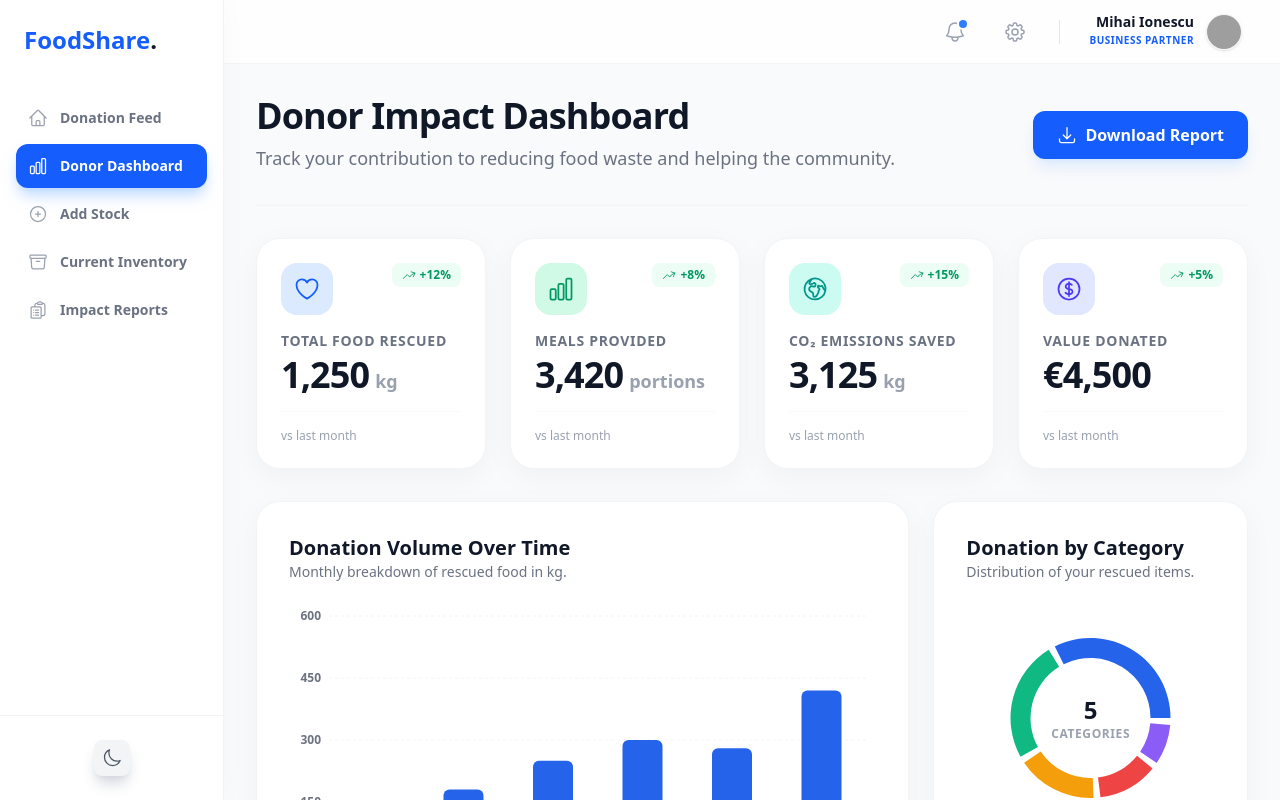
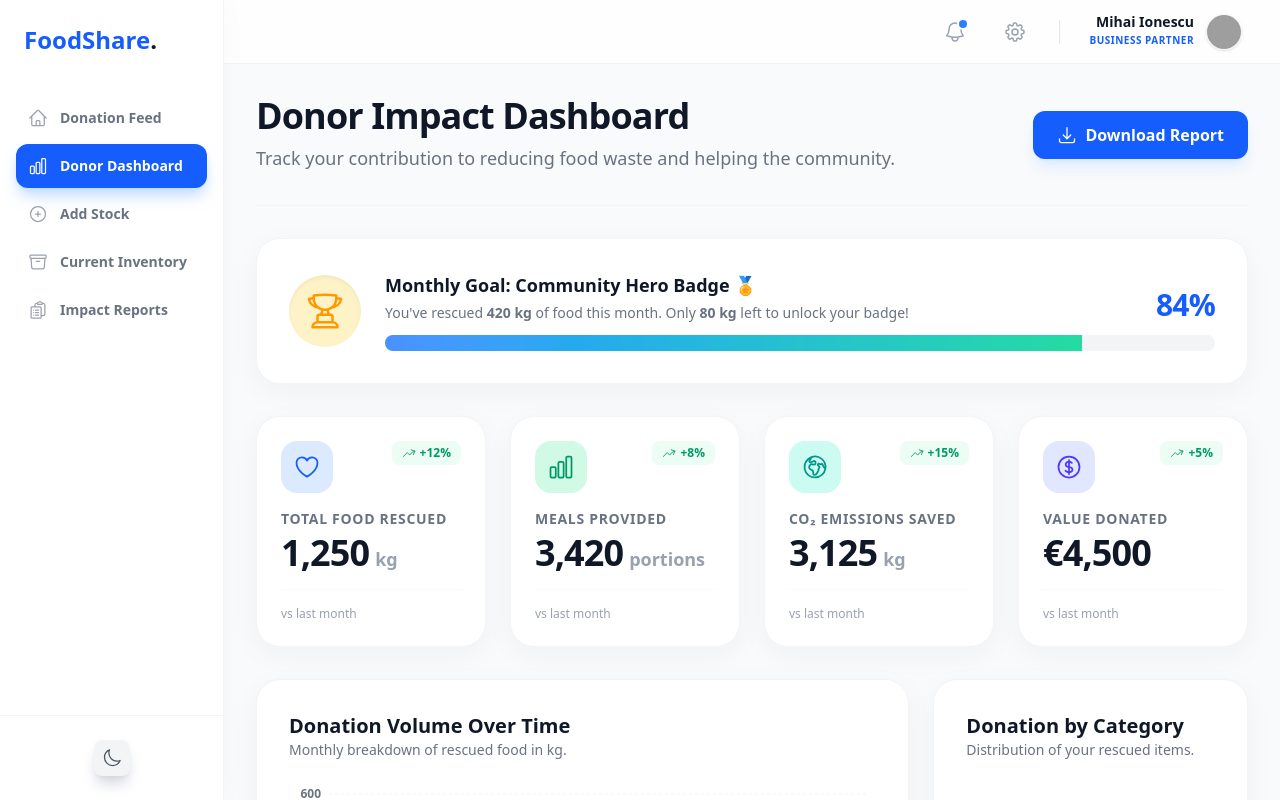
Before and after one commit to LeoMurjinschi/VLM, a React (Vite) app: page /dashboard in a window 1280 px wide. Built offline with nearby package versions, Linux system fonts and the light colour scheme; grey boxes are pictures that could not be loaded.

Commit message:
add MilestoneTracker component to DonorDashboard

```diff
--- /dev/null
+++ b/src/components/MilestoneTracker.tsx
@@ -0,0 +1,68 @@
+import React, { useEffect, useState } from 'react';
+import { useTheme } from '../hooks/useTheme';
+import { TrophyIcon } from '@heroicons/react/24/outline';
+
+const MilestoneTracker: React.FC = () => {
+  const { theme } = useTheme();
+  const [progress, setProgress] = useState(0);
+  const currentAmount = 420;
+  const targetAmount = 500;
+  const targetPercentage = Math.min(Math.round((currentAmount / targetAmount) * 100), 100);
+  const remainingAmount = targetAmount - currentAmount;
+
+
+  useEffect(() => {
+    const timer = setTimeout(() => {
+      setProgress(targetPercentage);
+    }, 300);
+    return () => clearTimeout(timer);
+  }, [targetPercentage]);
+
+  return (
+    <div className={`p-6 md:p-8 rounded-3xl border shadow-[0_8px_30px_rgb(0,0,0,0.04)] flex flex-col md:flex-row items-center gap-6 animate-fade-in-up ${
+      theme === 'light' ? 'bg-white border-gray-100' : 'bg-gray-800 border-gray-700'
+    }`}>
+
+
+      <div className={`p-4 rounded-full flex-shrink-0 shadow-inner ${
+        theme === 'light' ? 'bg-amber-100 text-amber-500' : 'bg-amber-900/40 text-amber-400'
+      }`}>
+        <TrophyIcon className="w-10 h-10" />
+      </div>
+
+
+      <div className="flex-1 w-full">
+        <div className="flex flex-col md:flex-row md:justify-between md:items-end mb-3 gap-2">
+          <div>
+            <h3 className={`text-lg font-extrabold ${theme === 'light' ? 'text-gray-900' : 'text-gray-100'}`}>
+              Monthly Goal: Community Hero Badge 🏅
+            </h3>
+            <p className={`text-sm font-medium mt-1 ${theme === 'light' ? 'text-gray-500' : 'text-gray-400'}`}>
+              You've rescued <span className="font-bold">{currentAmount} kg</span> of food this month.
+              Only <span className="font-bold">{remainingAmount} kg</span> left to unlock your badge!
+            </p>
+          </div>
+          <span className={`text-3xl font-black tracking-tight ${theme === 'light' ? 'text-blue-600' : 'text-blue-400'}`}>
+            {progress}%
+          </span>
+        </div>
+
+
+        <div className={`h-4 w-full rounded-full overflow-hidden relative ${
+          theme === 'light' ? 'bg-gray-100' : 'bg-gray-700'
+        }`}>
+          <div
+            className="h-full bg-gradient-to-r from-blue-500 to-emerald-400 transition-all duration-1000 ease-out relative"
+            style={{ width: `${progress}%` }}
+          >
+
+            <div className="absolute top-0 bottom-0 left-0 right-0 bg-white/20 animate-pulse"></div>
+          </div>
+        </div>
+      </div>
+
+    </div>
+  );
+};
+
+export default MilestoneTracker;
--- a/src/pages/DonorDashboard.tsx
+++ b/src/pages/DonorDashboard.tsx
@@ -4,6 +4,7 @@ import { MOCK_STATS, BAR_DATA } from '../_mock/dashboard';
 import StatCard from '../components/UI/StatCard';
 import ImpactCharts from '../components/ImpactCharts';
 import RecentActivity from '../components/RecentActivity';
+import MilestoneTracker from '../components/MilestoneTracker';
 import { toast } from 'react-toastify';
 import { ArrowDownTrayIcon } from '@heroicons/react/24/outline';
 
@@ -92,7 +93,7 @@ const DonorDashboard: React.FC = () => {
           </button>
         </div>
       </div>
-
+      <MilestoneTracker />
 
       <div className="grid grid-cols-1 sm:grid-cols-2 lg:grid-cols-4 gap-5 md:gap-6 animate-fade-in-up">
         {MOCK_STATS.map((stat, index) => (
```
